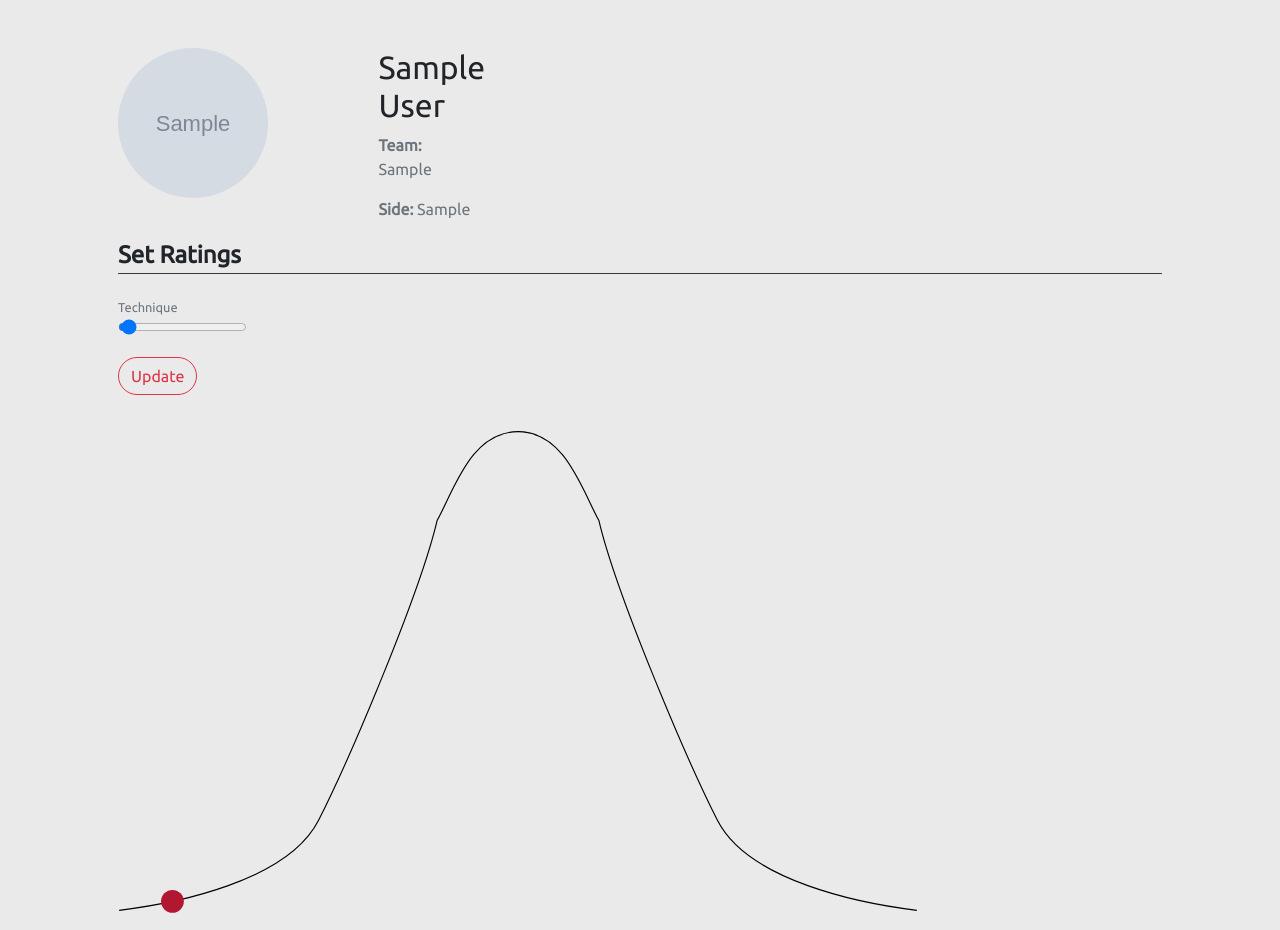
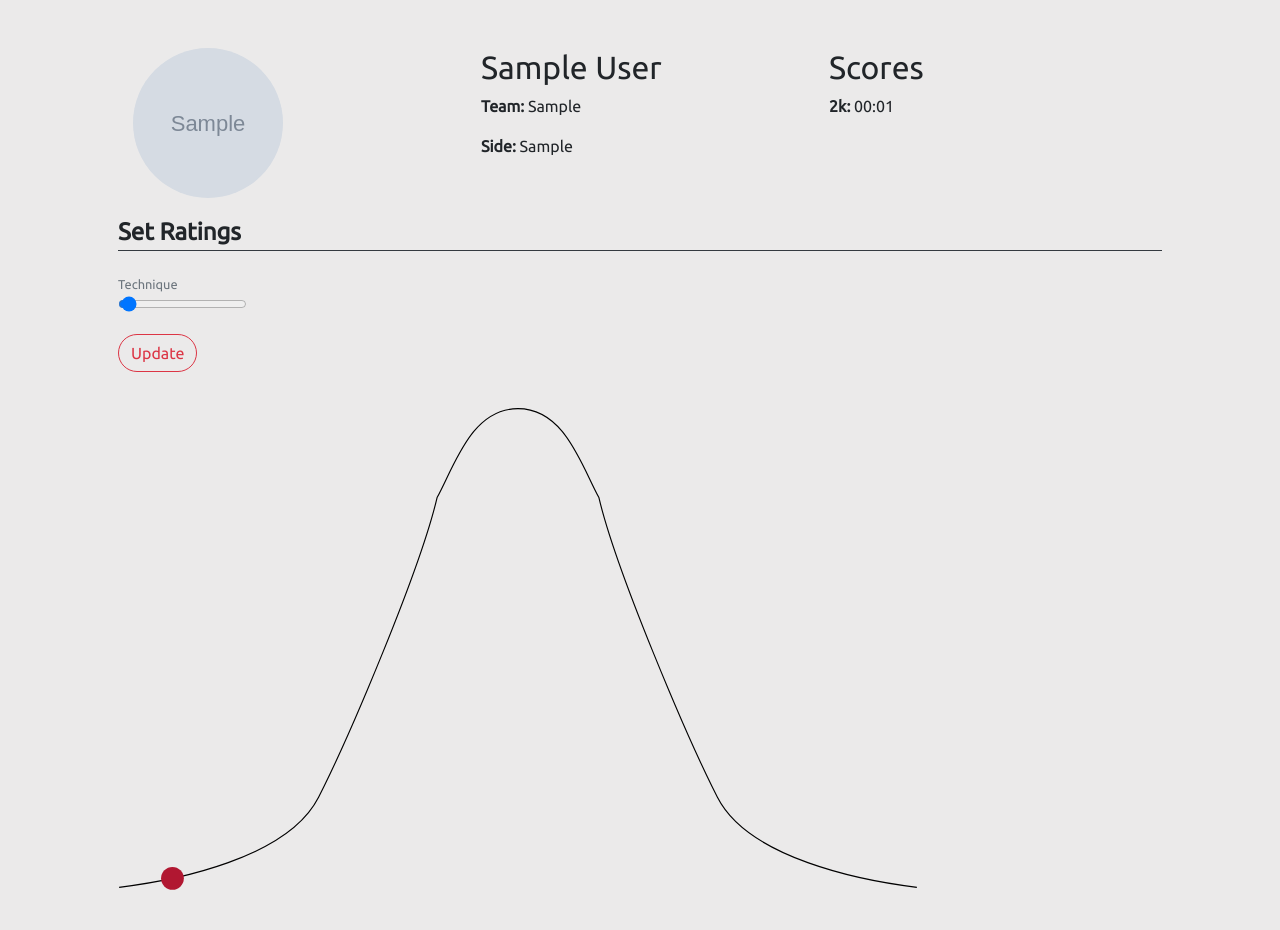
Before and after one commit to hectorastrom/CRInteractive, a Flask app: page /profile/1 in a window 1280 px wide. Shown: the part 74-1004 px from the top of the page. After the commit the page ends 964 px from the top, so only its background shows below. Run offline with Flask 2, Linux system fonts and the light colour scheme; a user stored in the database is signed in; tables that the repository leaves empty hold one stand-in row (values such as "Sample post"); grey boxes marked "Sample" are stand-in pictures; parts of the project's set-up code (start-up, migrations or seed data) failed here and were passed over; some libraries are stand-ins or nearby versions.

Commit message:
Improved profile page

```diff
--- a/app/routes.py
+++ b/app/routes.py
@@ -35,6 +35,16 @@ def coach_required(f):
             return redirect("/login")
         return f(*args, **kwargs)
     return decorated_function
+
+def convert_2k(seconds, form):
+    if form == "split":
+        time = seconds/4
+        time = strftime("%M:%S", gmtime(time))
+    else:
+        time = seconds
+        time = strftime("%M:%S", gmtime(time))
+    print(time)
+    return time
 
 @app.route("/")
 def index():
@@ -145,7 +155,9 @@ def profile(id):
         user = User.query.get(int(id))
         image_file = url_for('static', filename='profile_pics/' + user.image_file)
         technique = Technique.query.filter_by(user_id=id).first()
-        return render_template('profile.html', image_file = image_file, user = user, technique=technique)
+        twok = Twok.query.filter_by(user_id=id).order_by("seconds").first()
+        twok = convert_2k(twok.seconds, "time")
+        return render_template('profile.html', image_file = image_file, user=user, technique=technique, twok=twok)
 
 @app.route('/rankings', methods=['GET'])
 @login_required
@@ -186,7 +198,7 @@ def rankings():
                 values.append(user["twok"])
 
                 time = user['twok']
-                user['twok'] = strftime("%M:%S", gmtime(time))
+                user['twok'] = convert_2k(time, "time")
     else:
         userTwok = dict()
         userTwok["name"] = "No user data found"
--- a/app/templates/profile.html
+++ b/app/templates/profile.html
@@ -4,23 +4,25 @@
 
 {% block main %}
     <div class="content-section">
-        <div class="media">
+        <div class="container">
             <div class="row">
-                <div class="col-8">
+                <div class="col-sm-4">
                     <img src="{{ image_file }}" alt="Profile Image" class="rounded-circle account-img">
                 </div>
-                <div class="col-4">
-                    <div class="media-body">
-                        <h2 class="account-heading">{{ user.firstname }} {{ user.lastname }}</h2>
-                        <p class="text-secondary"><strong>Team: </strong>{{ user.team }}</p>
-                        <p class="text-secondary"><strong>Side: </strong>{{ user.side }}</p>
+                <div class="col-sm-4">
+                    <h2 class="account-heading">{{ user.firstname }} {{ user.lastname }}</h2>
+                    <p><strong>Team: </strong>{{ user.team }}</p>
+                    <p><strong>Side: </strong>{{ user.side }}</p>
                     </div>
-                </div>
+                <div class="col-sm-4">
+                    <h2>Scores</h2>
+                <p><strong>2k: </strong>{{ twok }}</p>
+              </div>
             </div>
+          </div>
 
-        </div>
         {% if current_user.coach_id != "000000" %}
-        <form action="" method="POST">
+        <form action="" method="POST" class="mt-3">
             <legend class="border-bottom border-dark mb-4" style="font-weight: 600;">Set Ratings</legend>
             <small class="form-text text-muted">Technique</small>
             <div class="form-group short">
```
